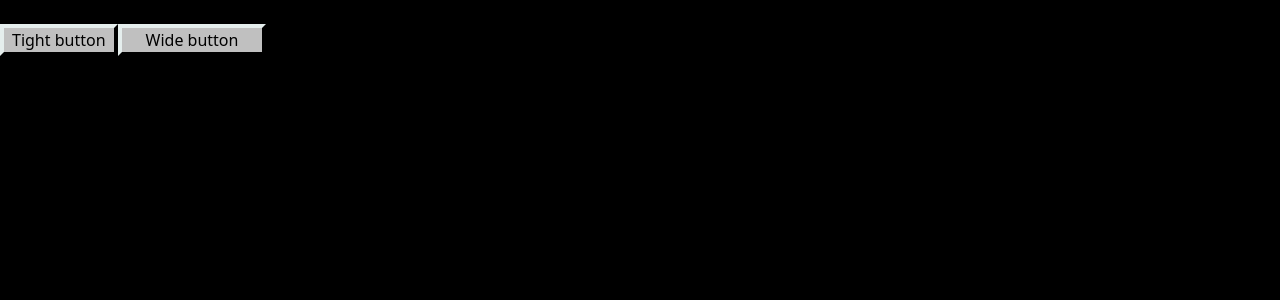
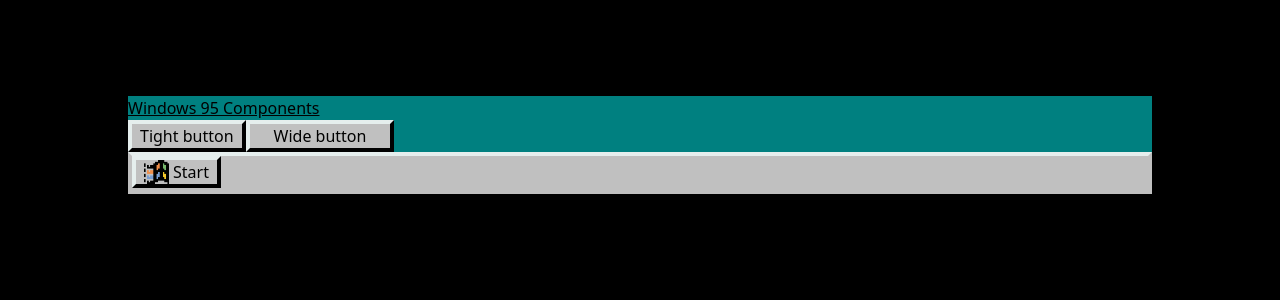
Before and after one commit to R-Brook/windows-95-components, a Next.js app: page / in a window 1280 px wide. Shown: the top 300 px of the page. Built offline with nearby package versions, Linux system fonts and the light colour scheme.

Commit message:
[feature] Begin Start Bar build, add container component.

```diff
--- /dev/null
+++ b/components/container.tsx
@@ -0,0 +1,9 @@
+import React, { FC } from "react"
+
+export const Container = ({ children }: any) => {
+  return (
+    <div className="bg-green-blue block max-w-screen-lg m-auto mt-24 ">
+      {children}
+    </div>
+  )
+}
--- /dev/null
+++ b/components/startBar/index.tsx
@@ -0,0 +1,25 @@
+import React, { FC } from "react"
+import Image from "next/image"
+import imageFile from "./assets/start-logo.png"
+import { Button } from "../buttons"
+export interface StartBarProps {
+  //primary: boolean
+}
+
+export const StartBar: FC<StartBarProps> = ({}) => {
+  return (
+    <div className="bg-gray border-4 border-t-gray-light border-gray inset-0 ">
+      <Button width="tight">
+        <span className="flex gap-1 ">
+          <Image
+            src="/images/start-logo.png"
+            alt="Windows 95 logo"
+            width="25px"
+            height="20px"
+          />
+          Start
+        </span>
+      </Button>
+    </div>
+  )
+}
--- a/pages/index.tsx
+++ b/pages/index.tsx
@@ -1,6 +1,8 @@
 import type { NextPage } from "next"
 import Head from "next/head"
 import { Button } from "../components/buttons"
+import { Container } from "../components/container"
+import { StartBar } from "../components/startBar"
 
 const Home: NextPage = () => {
   return (
@@ -10,9 +12,12 @@
         <meta name="description" content="Generated by create next app" />
         <link rel="icon" href="/favicon.ico" />
       </Head>
-      <h1 className="underline">Windows 95 Components</h1>
-      <Button width={"tight"}>Tight button</Button>
-      <Button width={"wide"}>Wide button</Button>
+      <Container>
+        <h1 className="underline">Windows 95 Components</h1>
+        <Button width={"tight"}>Tight button</Button>
+        <Button width={"wide"}>Wide button</Button>
+        <StartBar />
+      </Container>
     </>
   )
 }
```
Also changed, not shown: 1 other file (tests, documents, lock files or other folders).
